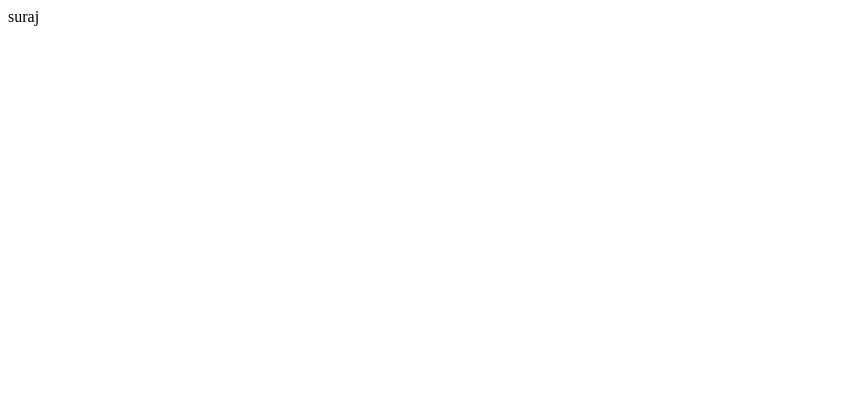
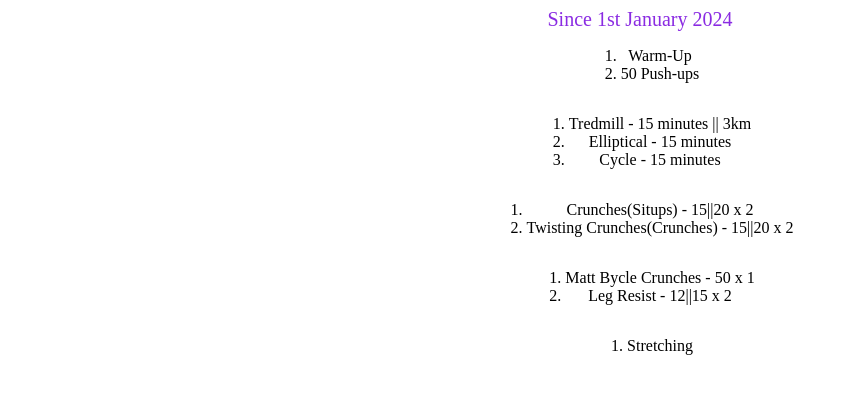
Before and after one commit to IlIIIlIIIlIlIlI/workout-plan, a React (Create React App) app: page / in a window 1280 px wide. Shown: the top 394 px of the page, without its empty margins (0-848 px from the left). Built offline with nearby package versions, Linux system fonts and the light colour scheme.

Commit message:
new changes

```diff
--- /dev/null
+++ b/src/AbsAndCardio/AbsAndCardio.css
@@ -0,0 +1,15 @@
+.main {
+  display: flex;
+  flex-direction: column;
+  align-items: center;
+  justify-content: center;
+}
+
+.date {
+  font-size: 20px;
+  color: blueviolet;
+}
+
+li {
+  text-align: center;
+}
--- /dev/null
+++ b/src/AbsAndCardio/AbsAndCardio.tsx
@@ -0,0 +1,36 @@
+import React from 'react';
+import './AbsAndCardio.css';
+
+function AbsAndCardio() {
+  return (
+    <div className='main'>
+      <div className='date'>Since 1st January 2024</div>
+      <ol>
+        <li>Warm-Up</li>
+        <li>50 Push-ups</li>
+      </ol>
+
+      <ol>
+        <li>Tredmill - 15 minutes || 3km</li>
+        <li>Elliptical - 15 minutes</li>
+        <li>Cycle - 15 minutes</li>
+      </ol>
+
+      <ol>
+        <li>Crunches(Situps) - 15||20 x 2</li>
+        <li>Twisting Crunches(Crunches) - 15||20 x 2</li>
+      </ol>
+
+      <ol>
+        <li>Matt Bycle Crunches - 50 x 1</li>
+        <li>Leg Resist - 12||15 x 2</li>
+      </ol>
+
+      <ol>
+        <li>Stretching</li>
+      </ol>
+    </div>
+  );
+}
+
+export default AbsAndCardio;
--- /dev/null
+++ b/src/AbsAndCardio/index.ts
@@ -0,0 +1 @@
+export { default } from './AbsAndCardio';
--- a/src/App.tsx
+++ b/src/App.tsx
@@ -1,7 +1,12 @@
 import React from 'react';
+import AbsAndCardio from './AbsAndCardio';
 
 function App() {
-  return <div>suraj</div>;
+  return (
+    <div>
+      <AbsAndCardio />
+    </div>
+  );
 }
 
 export default App;
```
